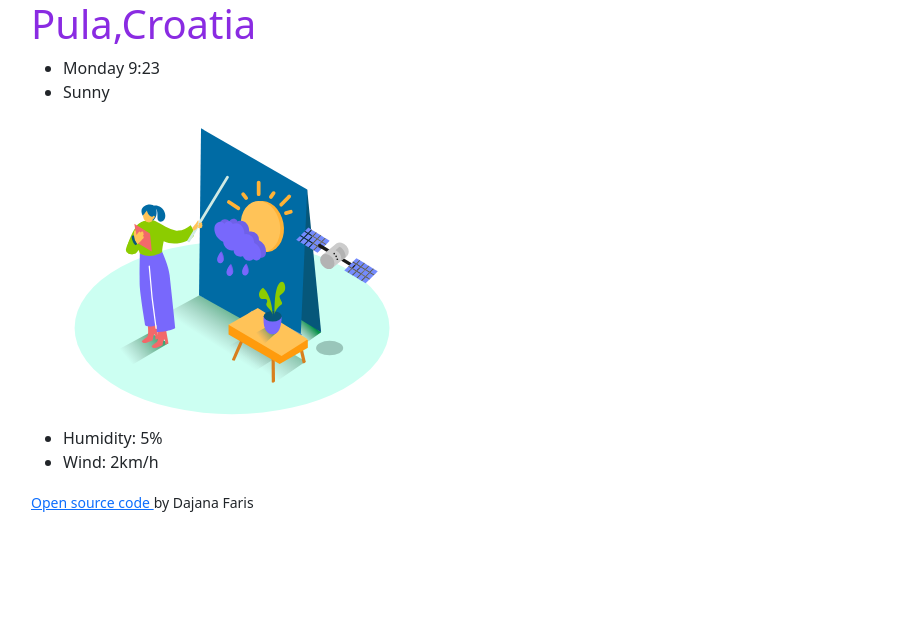
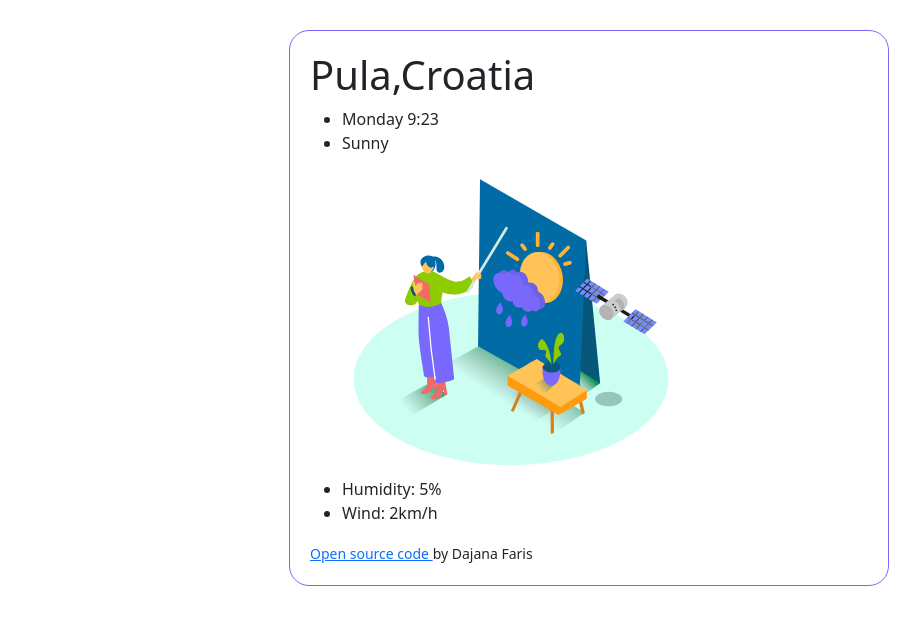
Before and after one commit to dajanafaris/Weather-app---Final, a plain HTML site: page index.html in a window 1280 px wide. Shown: the whole page, without its empty margins (51-971 px from the left). Drawn offline with nearby package versions, Linux system fonts and the light colour scheme.

Commit message:
styling.css

```diff
--- a/index.html
+++ b/index.html
@@ -38,12 +38,11 @@
             </li>
         </ul>
     </div>
+    <small>
+        <a href="https://github.com/dajanafaris/Weather-app---Final" target="_blank">
+            Open source code </a> by Dajana Faris
+    </small>
     </div>
-    <small>
-        <a href="https://github.com/dajanafaris/Weather-app---Final"
-        target="_blank">
-    Open source code </a> by Dajana Faris
-    </small>
     </div>
     <script src="src/index.js"> </script>
 </body>
--- a/src/style.css
+++ b/src/style.css
@@ -1,3 +1,7 @@
-h1 {
-  color: blueviolet;
+.weather-app {
+  max-width: 600px;
+  margin: 30px auto;
+  padding: 20px;
+  border: 1px solid #7868fc;
+  border-radius: 20px;
 }
```
